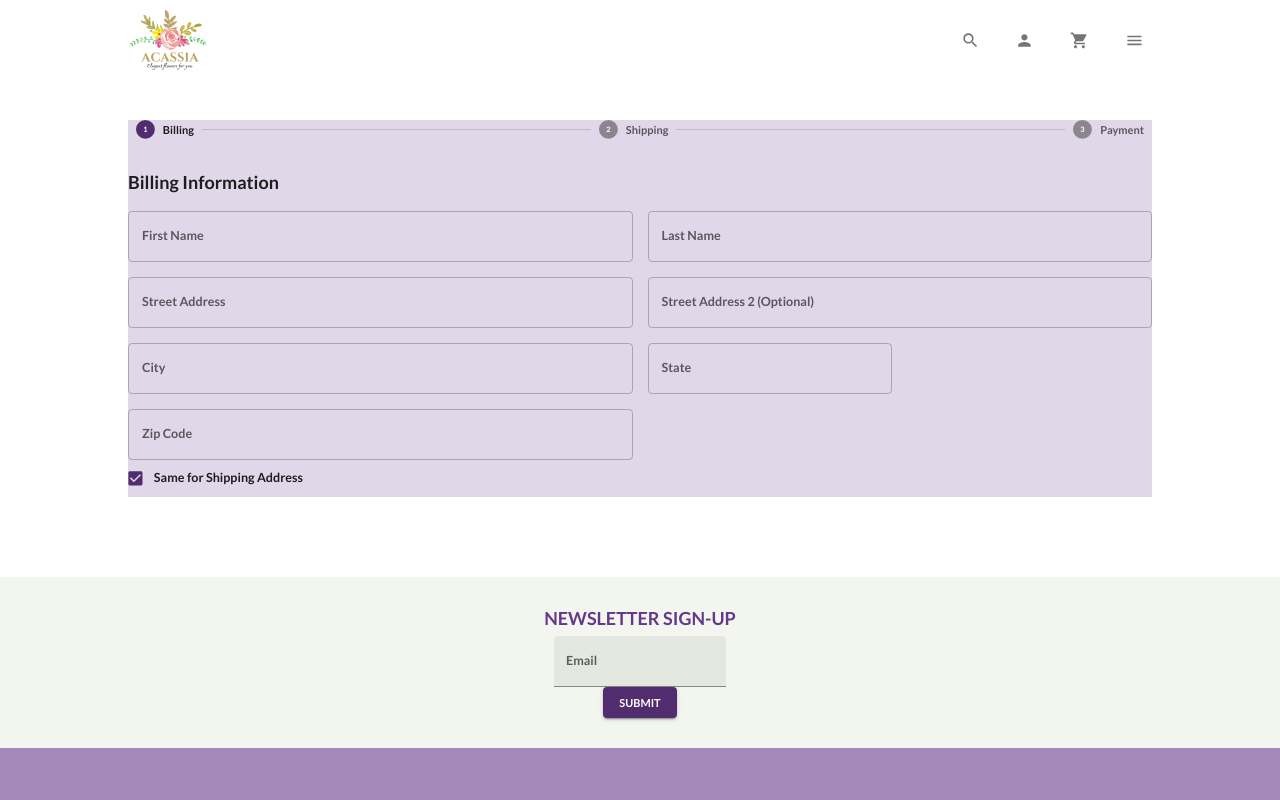
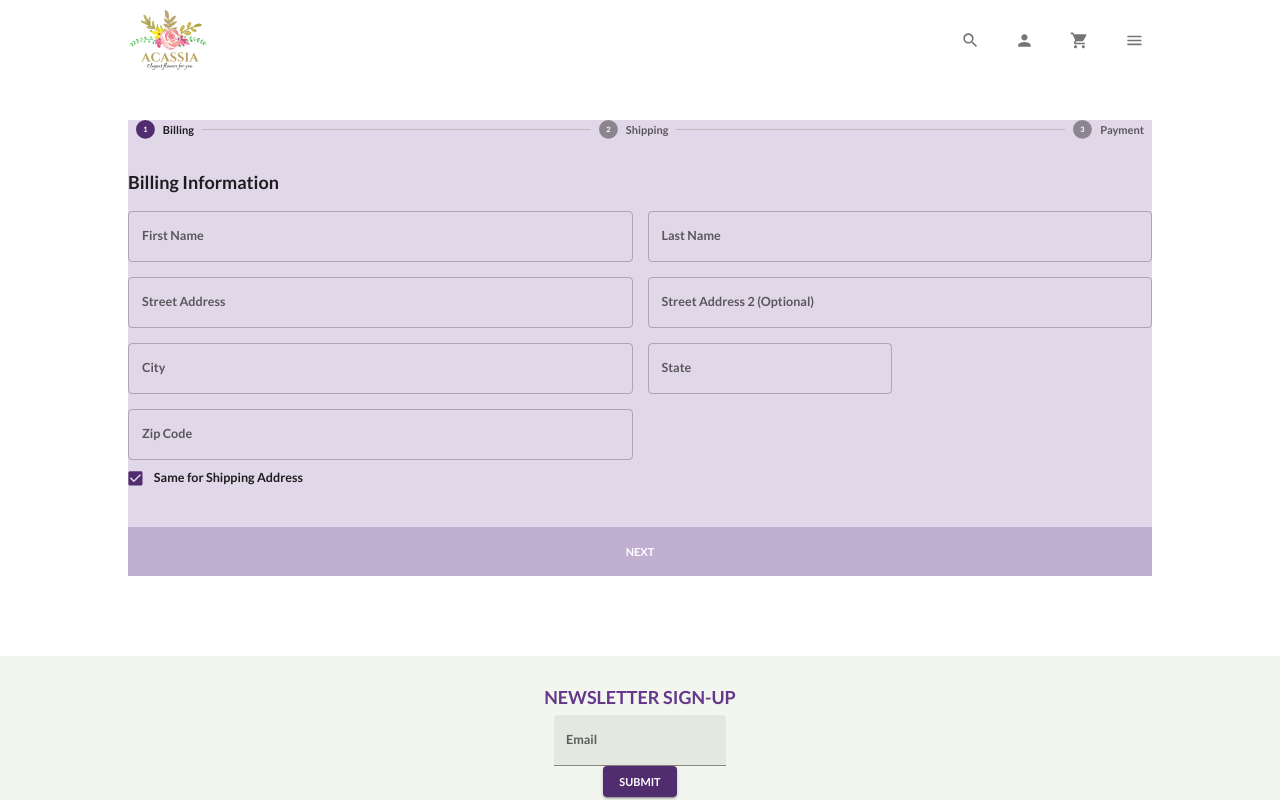
Before and after one commit to bromero1/acassia-web, a React (Create React App) app in the folder client/: page /checkout in a window 1280 px wide. Shown: the top 800 px of the page. Built offline with nearby package versions, Linux system fonts and the light colour scheme.

Commit message:
checkout

```diff
--- a/client/src/scenes/checkout/Checkout.jsx
+++ b/client/src/scenes/checkout/Checkout.jsx
@@ -1,4 +1,11 @@
-import { Alert, StepLabel, Step, Stepper, Typography } from "@mui/material";
+import {
+  Alert,
+  StepLabel,
+  Step,
+  Stepper,
+  Typography,
+  Button,
+} from "@mui/material";
 import { useSelector } from "react-redux";
 import { Form, Formik, useFormik, Field } from "formik";
 import styled from "@emotion/styled";
@@ -15,6 +22,7 @@ import * as yup from "yup";
 import { validationSchema } from "./schema";
 import { useState } from "react";
 import Shipping from "./Shipping";
+import Payment from "./Payment";
 
 const handleSubmitForm = () => {};
 
@@ -47,6 +55,8 @@ const Checkout = () => {
   const cart = useSelector((state) => state.cart.cart);
   const [currentStep, setStep] = useState(0);
   const [isFirst, setFirst] = useState(true);
+  const isFirstStep = currentStep === 0;
+  const isSecondStep = currentStep === 1;
 
   return (
     <Box width="80%" m="40px auto" backgroundColor={shades.primary[100]}>
@@ -77,7 +87,7 @@ const Checkout = () => {
             setFieldValue,
           }) => (
             <form onSubmit={handleSubmit}>
-              {isFirst && (
+              {isFirstStep && (
                 <Shipping
                   values={values}
                   errors={errors}
@@ -87,6 +97,58 @@ const Checkout = () => {
                   setFieldValue={setFieldValue}
                 />
               )}
+              {isSecondStep && (
+                <Payment
+                  values={values}
+                  errors={errors}
+                  touched={touched}
+                  handleBlur={handleBlur}
+                  handleChange={handleChange}
+                  setFieldValue={setFieldValue}
+                />
+              )}
+
+              <Box
+                display="flex"
+                justifyContent="space-between"
+                gap="50px"
+                backgroundColor="red"
+              >
+                {/* Back Button */}
+                {!isFirstStep && (
+                  <Button
+                    fullWidth
+                    color="primary"
+                    variant="contained"
+                    sx={{
+                      backgroundColor: shades.primary[200],
+                      boxShadow: "none",
+                      color: "white",
+                      borderRadius: 0,
+                      padding: "15px 40px",
+                    }}
+                    onClick={() => setStep(currentStep - 1)}
+                  >
+                    Back
+                  </Button>
+                )}
+
+                <Button
+                  fullWidth
+                  color="primary"
+                  variant="contained"
+                  sx={{
+                    backgroundColor: shades.primary[200],
+                    boxShadow: "none",
+                    color: "white",
+                    borderRadius: 0,
+                    padding: "15px 40px",
+                  }}
+                  onClick={() => setStep(currentStep + 1)}
+                >
+                  {isFirst ? "Next" : "Place Order"}
+                </Button>
+              </Box>
             </form>
           )}
         </Formik>
--- /dev/null
+++ b/client/src/scenes/checkout/Payment.jsx
@@ -0,0 +1,43 @@
+import { Typography, TextField, Box } from "@mui/material";
+import React from "react";
+
+const Payment = ({ values, touched, errors, handleBlur, handleChange }) => {
+  return (
+    <Box m="30px 0">
+      {/* CONTACT INFO */}
+      <Box>
+        <Typography sx={{ mb: "15px" }} fontSize="18px">
+          {" "}
+          Contact Info
+        </Typography>
+        <TextField
+          fullWidth
+          type="text"
+          label="Email"
+          onBlur={handleBlur}
+          onChange={handleChange}
+          value={values.email}
+          name="email"
+          error={!!touched.email && !!errors.email}
+          helperText={touched.email && errors.email}
+          sx={{ gridColumn: "span 4", marginBottom: "15px" }}
+        />
+
+        <TextField
+          fullWidth
+          type="text"
+          label="Phone Number"
+          onBlur={handleBlur}
+          onChange={handleChange}
+          value={values.phoneNumber}
+          name="phoneNumber"
+          error={!!touched.phoneNumber && !!errors.phoneNumber}
+          helperText={touched.phoneNumber && errors.phoneNumber}
+          sx={{ gridColumn: "span 4" }}
+        />
+      </Box>
+    </Box>
+  );
+};
+
+export default Payment;
```
Also changed, not shown: client/src/scenes/checkout/schema.jsx (renamed from client/src/scenes/checkout/schema.js).
